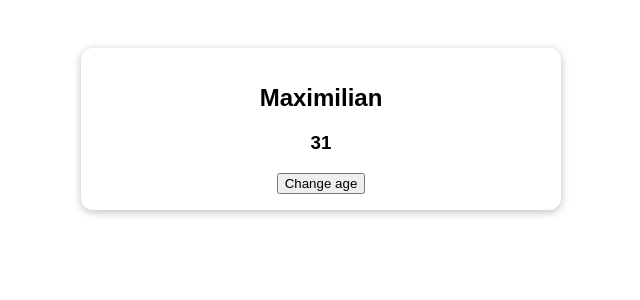
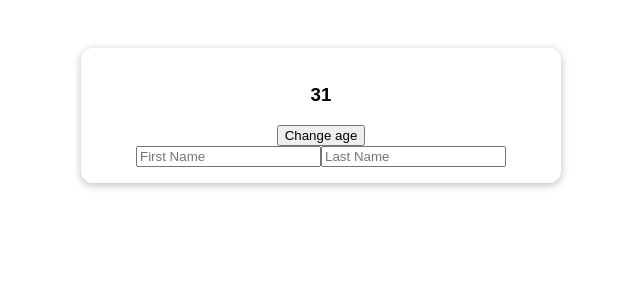
Before and after one commit to AlexL70/vue-the-complete-guide, a Vue app in the folder l285-composition-api/: page / in a window 1280 px wide. Shown: the top 300 px of the page, without its empty margins (319-959 px from the left). Built offline with nearby package versions, Linux system fonts and the light colour scheme.

Commit message:
290. Replacing "Computed Properties" with the "computed" Function

```diff
--- a/l285-composition-api/src/App.vue
+++ b/l285-composition-api/src/App.vue
@@ -1,13 +1,17 @@
 <template>
   <section class="container">
-    <h2>{{ user.name }}</h2>
+    <h2>{{ fullName }}</h2>
     <h3>{{ user.age }}</h3>
     <button @click="changeAge">Change age</button>
+    <div>
+      <input type="text" placeholder="First Name" @input="setFirstName">
+      <input type="text" placeholder="Last Name" @input="setLastName">
+    </div>
   </section>
 </template>
 
 <script setup lang="ts">
-import { reactive } from 'vue';
+import { reactive, ref, computed } from 'vue';
 import type { User } from "@/types"
 
 const user = reactive<User>({
@@ -15,8 +19,21 @@ const user = reactive<User>({
   age: 31,
 });
 
+const firstName = ref<string>("");
+const lastName = ref<string>("")
+const fullName = computed<string>(() => {
+  return `${firstName.value}${firstName.value.length > 0 && lastName.value.length > 0 ? " " : ""}${lastName.value}`
+});
+
 function changeAge(): void {
   user.age = 32
+}
+
+function setFirstName(event: Event) {
+  firstName.value = (event.target as HTMLInputElement).value;
+}
+function setLastName(event: Event) {
+  lastName.value = (event.target as HTMLInputElement).value;
 }
 </script>
 
```
